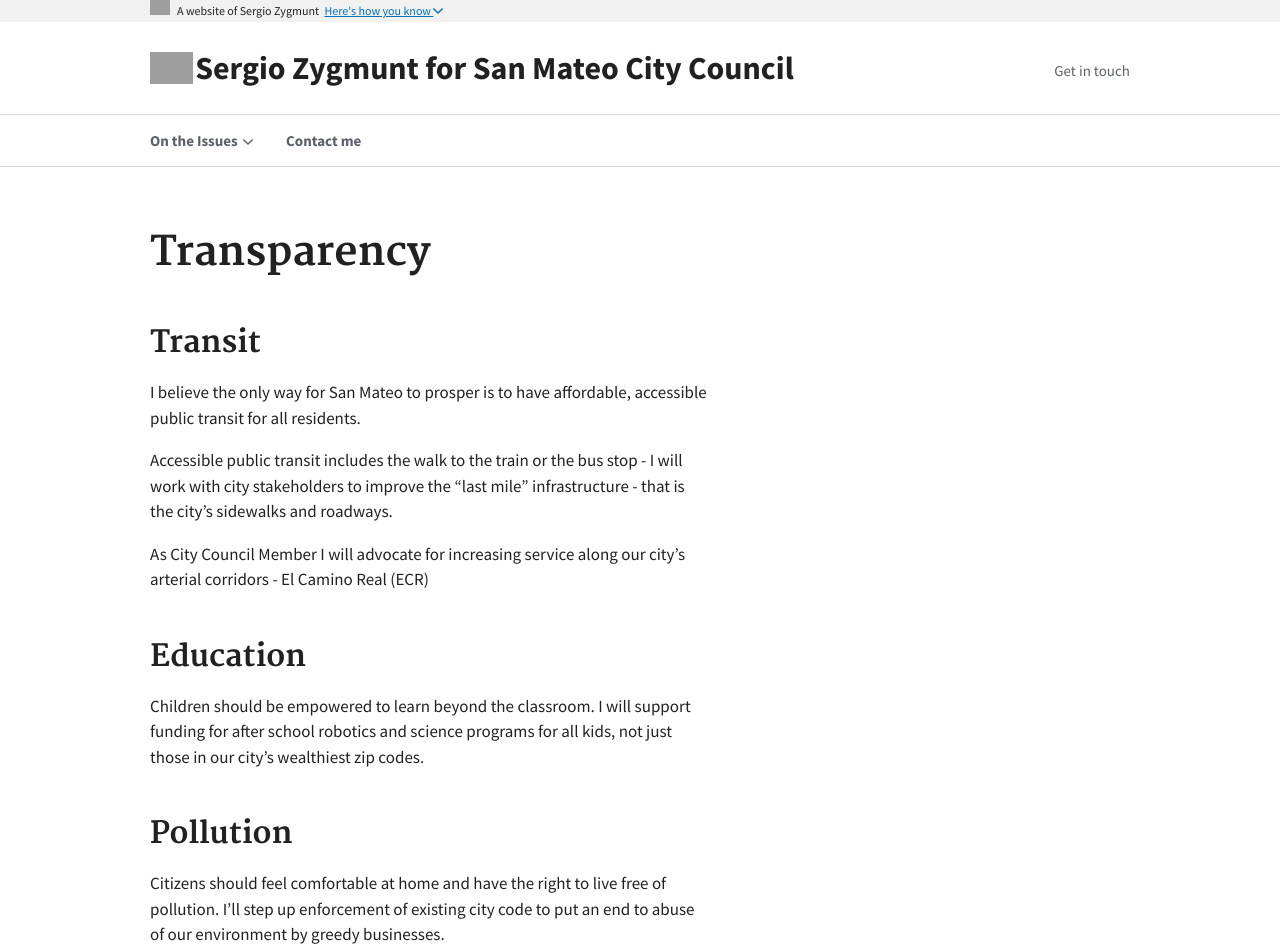
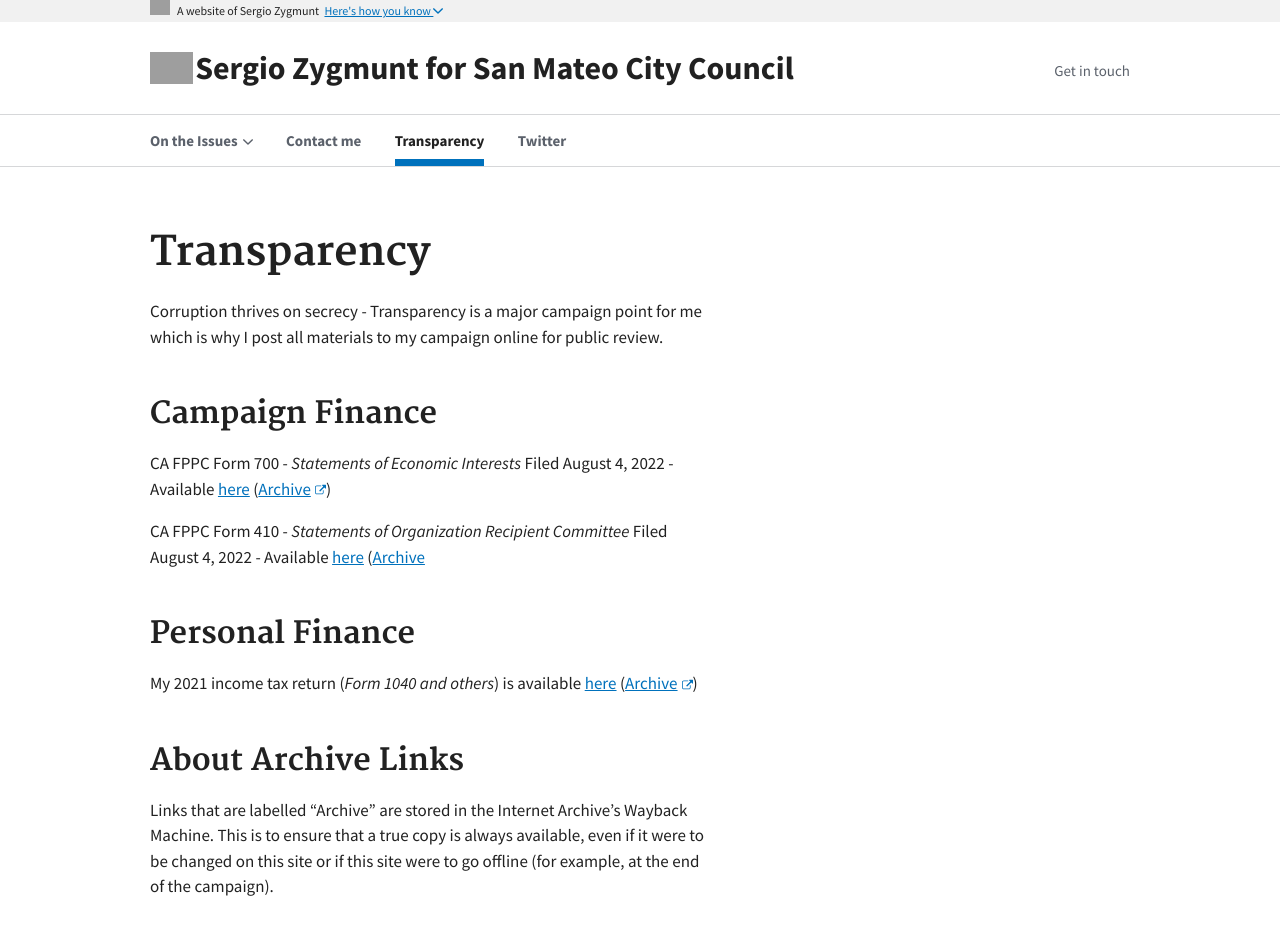
Before and after one commit to sergiozygmunt/sergio-for-city-council, a Jekyll site: the page built from demo/transparency.md, in a window 1280 px wide. Shown: the top 952 px of the page. Built offline with Jekyll 4.4.1, drawn with Linux system fonts in a browser that asks for light colours; some of the changed text lies outside the part shown; grey boxes are pictures that could not be loaded.

Commit message:
Transparency updates

```diff
--- a/_data/navigation.yml
+++ b/_data/navigation.yml
@@ -27,6 +27,12 @@ primary:
   - text: Contact me
     href: /contact/
     external: false
+  - text: Transparency
+    href: /transparency/
+    external: false
+  - text: Twitter
+    href: https://twitter.com/sergiozygmunt
+    external: true
 
 secondary:
   - text: Get in touch
--- a/demo/transparency.md
+++ b/demo/transparency.md
@@ -7,18 +7,17 @@ layout: page
 
 ---
 
-## Transit
-I believe the only way for San Mateo to prosper is to have affordable, accessible public transit for all residents.
+Corruption thrives on secrecy - Transparency is a major campaign point for me which is why I post all materials to my campaign online for public review.
 
-Accessible public transit includes the walk to the train or the bus stop - I will work with city stakeholders to improve the "last mile" infrastructure - that is the city's sidewalks and roadways.
+## Campaign Finance
+CA FPPC Form 700 - _Statements of Economic Interests_
+Filed August 4, 2022 - Available [here](https://files.sergioforsanmateo.com/campaign-finance/Zygmunt-FPPC_Form_700-Aug-04-2022.pdf) ([Archive](https://web.archive.org/web/20220806080746/https://files.sergioforsanmateo.com/campaign-finance/Zygmunt-FPPC_Form_700-Aug-04-2022.pdf){: .usa-external_link})
 
-As City Council Member I will advocate for increasing service along our city's arterial corridors - El Camino Real (ECR)
+CA FPPC Form 410 - _Statements of Organization Recipient Committee_
+Filed August 4, 2022 - Available [here](https://files.sergioforsanmateo.com/campaign-finance/Zygmunt-FPPC_Form_410-Aug-04-2022.pdf) ([Archive](https://web.archive.org/web/20220806080929/https://files.sergioforsanmateo.com/campaign-finance/Zygmunt-FPPC_Form_410-Aug-04-2022.pdf{: .usa-external_link})
 
-## Education
-Children should be empowered to learn beyond the classroom. I will support funding for after school robotics and science programs for all kids, not just those in our city's wealthiest zip codes.
+## Personal Finance
+My 2021 income tax return (_Form 1040 and others_) is available  [here](https://files.sergioforsanmateo.com/personal-finance/Zygmunt-Tax_Return_2021-Redacted.pdf) ([Archive](https://web.archive.org/web/20220806080414/https://files.sergioforsanmateo.com/personal-finance/Zygmunt-Tax_Return_2021-Redacted.pdf){: .usa-external_link})
 
-## Pollution
-Citizens should feel comfortable at home and have the right to live free of pollution. I'll step up enforcement of existing city code to put an end to abuse of our environment by greedy businesses.
-
-## Housing
-The future generation is dependant on safe, affordable housing. I will advocate for more mixed-use developments that encourage the use of the Peninsula's great public transit.
+## About Archive Links
+Links that are labelled "Archive" are stored in the Internet Archive's Wayback Machine. This is to ensure that a true copy is always available, even if it were to be changed on this site or if this site were to go offline (for example, at the end of the campaign).
```
Also changed, not shown: 1 other file.
